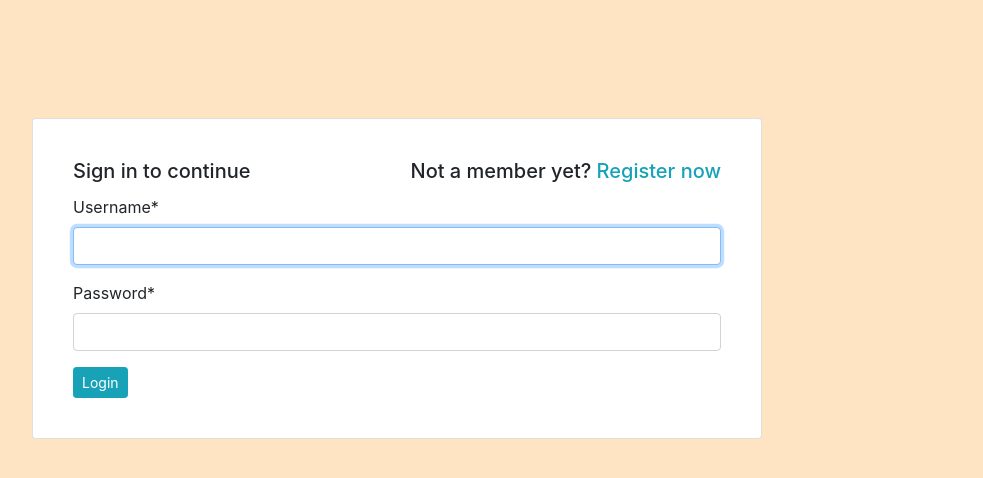
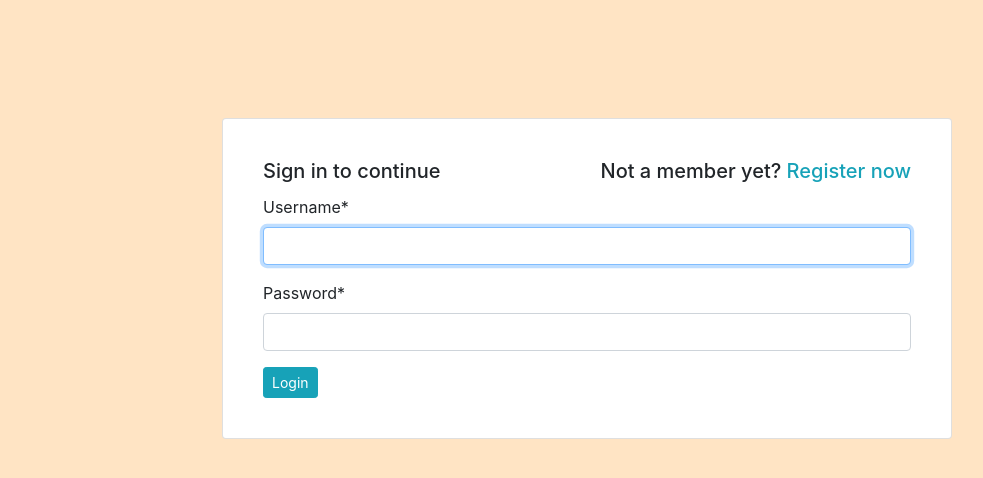
Before and after one commit to Miss-Faith/Giggle-Tech, a Django app: page /account/login/ in a window 1280 px wide. Shown: the part 74-552 px from the top of the page, without its empty margins (53-1036 px from the left). Run offline with Django 4.2, Linux system fonts and the light colour scheme; some libraries are stand-ins or nearby versions.

Commit message:
update views and login template

```diff
--- a/projects/templates/registration/login.html
+++ b/projects/templates/registration/login.html
@@ -2,7 +2,7 @@
 {% load crispy_forms_tags %}
 {% block content %}
 <div class="container" style="margin-top:7%;">
-  <div class="row d-flex justify-content-centery">
+  <div class="row d-flex justify-content-center">
     <div class="col-md-8">
       <div class="card" style="margin-top:14%; padding:20px">
         <div class="card-body">
--- a/projects/views.py
+++ b/projects/views.py
@@ -53,7 +53,7 @@ def signup(request):
             email = form.cleaned_data.get('email')
             password = form.cleaned_data.get('password')
             User.objects.create_user(username=username, email=email, password=password)
-            return redirect('index')
+            return redirect('login')
     else:
         form = SignupForm()
     return render(request, 'registration/signup.html', {'form': form})
```
Also changed, not shown: db.sqlite3.
